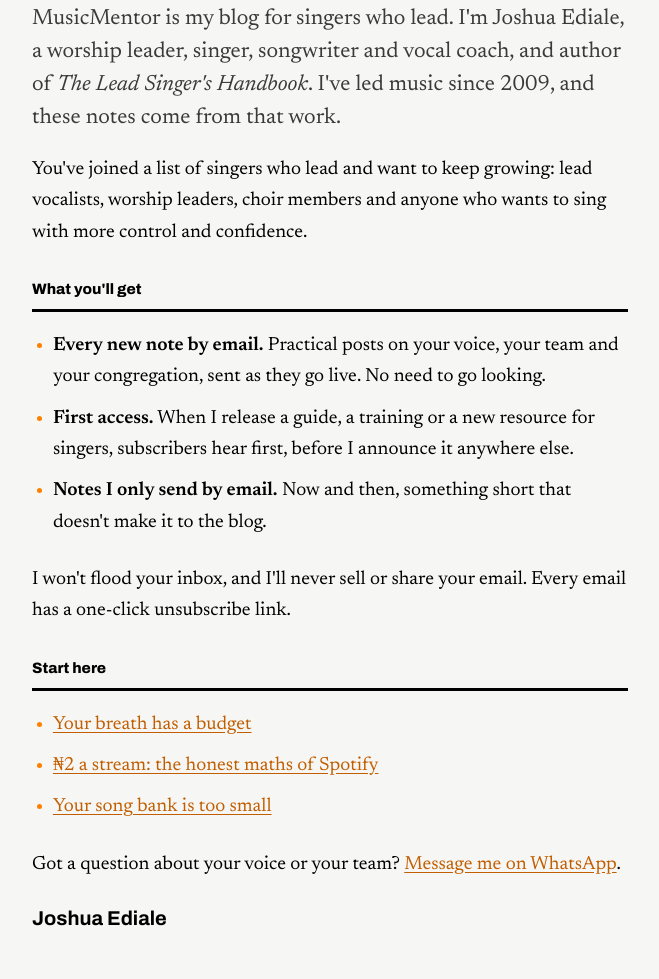
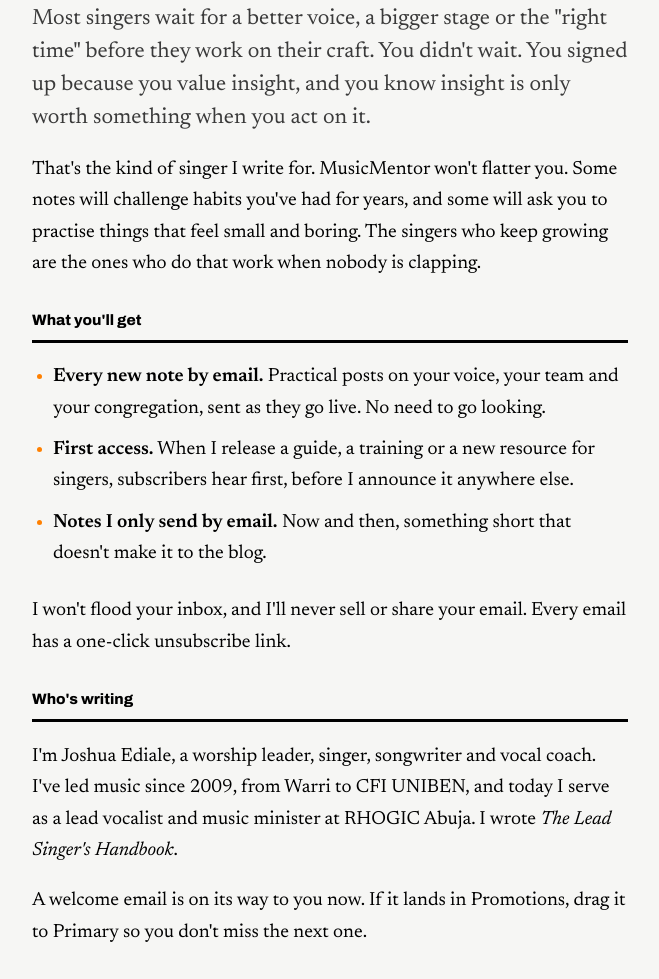
Before and after one commit to joshmovies/blog, an Eleventy site: page src/subscribe/confirmed.njk in a window 1280 px wide. Shown: the part 187-1166 px from the top of the page, without its empty margins (310-969 px from the left). Built offline with nearby package versions, Linux system fonts and the light colour scheme; Eleventy itself is replaced by a stand-in of ours; files that its build step writes are made by us from their sources.

Commit message:
Welcome page opens with the reader, not the author
Co-Authored-By: Claude Opus 5.5 <noreply@anthropic.com>
Claude-Session: https://claude.ai/code/session_01MeDHeqmYZKQL9TwviF3AhW

```diff
--- a/src/subscribe/confirmed.njk
+++ b/src/subscribe/confirmed.njk
@@ -7,8 +7,8 @@ permalink: /subscribe/confirmed/
 <section class="in subpage">
   <p class="kicker">Welcome to MusicMentor by Joshua Ediale</p>
   <h1>You're in. Thank you.</h1>
-  <p class="lead">MusicMentor is my blog for singers who lead. I'm Joshua Ediale, a worship leader, singer, songwriter and vocal coach, and author of <em>The Lead Singer's Handbook</em>. I've led music since 2009, and these notes come from that work.</p>
-  <p>You've joined a list of singers who lead and want to keep growing: lead vocalists, worship leaders, choir members and anyone who wants to sing with more control and confidence.</p>
+  <p class="lead">Most singers wait for a better voice, a bigger stage or the "right time" before they work on their craft. You didn't wait. You signed up because you value insight, and you know insight is only worth something when you act on it.</p>
+  <p>That's the kind of singer I write for. MusicMentor won't flatter you. Some notes will challenge habits you've had for years, and some will ask you to practise things that feel small and boring. The singers who keep growing are the ones who do that work when nobody is clapping.</p>
   <h2 class="sec">What you'll get</h2>
   <ul class="perks">
     <li><strong>Every new note by email.</strong> Practical posts on your voice, your team and your congregation, sent as they go live. No need to go looking.</li>
@@ -16,6 +16,9 @@ permalink: /subscribe/confirmed/
     <li><strong>Notes I only send by email.</strong> Now and then, something short that doesn't make it to the blog.</li>
   </ul>
   <p>I won't flood your inbox, and I'll never sell or share your email. Every email has a one-click unsubscribe link.</p>
+  <h2 class="sec">Who's writing</h2>
+  <p>I'm Joshua Ediale, a worship leader, singer, songwriter and vocal coach. I've led music since 2009, from Warri to CFI UNIBEN, and today I serve as a lead vocalist and music minister at RHOGIC Abuja. I wrote <em>The Lead Singer's Handbook</em>.</p>
+  <p>A welcome email is on its way to you now. If it lands in Promotions, drag it to Primary so you don't miss the next one.</p>
   <h2 class="sec">Start here</h2>
   {% set latest = collections.posts | take(3) %}
   <ul class="perks">{% for p in latest %}<li><a href="{{ p.url }}">{{ p.data.title }}</a></li>{% endfor %}</ul>
```
